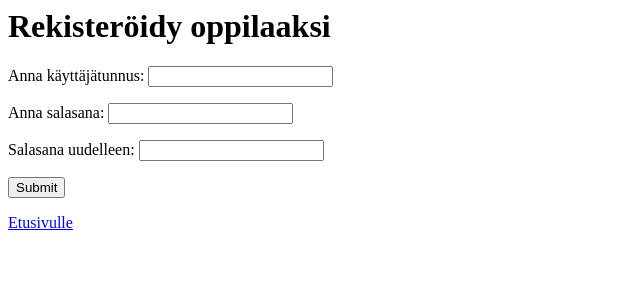
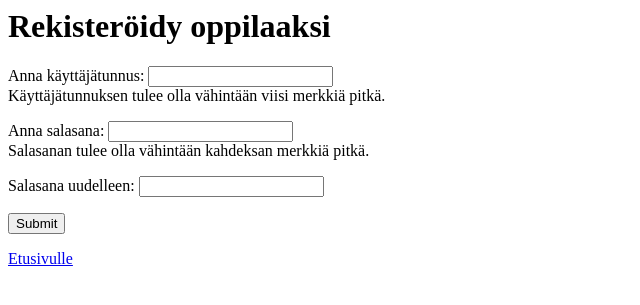
Before and after one commit to amalia53/tsoha-studytracker, a Flask app: page /stureg in a window 1280 px wide. Shown: the top 305 px of the page, without its empty margins (0-640 px from the left). Run offline with Flask 2, Linux system fonts and the light colour scheme.

Commit message:
rekisteröinnissä syötteiden pituuden tarkistus

```diff
--- a/routes.py
+++ b/routes.py
@@ -55,10 +55,14 @@ def welcome_stu():
 	registeration = users.student_reg(username, request.form["password"], request.form["verification"])
 	if  registeration == "ok":
 		return render_template("welcome.html", username=username)
+	elif registeration == "username_too_short":
+		return render_template("reg_failed.html", error="käyttäjätunnus oli alle viisi merkkiä pitkä")
+	elif registeration == "pw_too_short":
+		return render_template("reg_failed.html", error="salaasana oli alle kahdeksan merkkiä pitkä")
 	elif registeration == "no_match":
-		return render_template("reg_failed.html", error="salasanat eivät täsmänneet", role="student")
+		return render_template("reg_failed.html", error="salasanat eivät täsmänneet")
 	else:
-		return render_template("reg_failed.html", error="käyttäjänimi on jo käytössä",  role="student")
+		return render_template("reg_failed.html", error="käyttäjänimi on jo käytössä")
 
 @app.route("/welcometeacher", methods=["POST"])
 def welcome_teacher():
@@ -66,6 +70,10 @@ def welcome_teacher():
 	registeration = users.teacher_reg(username, request.form["name"], request.form["password"], request.form["verification"], request.form["code"])
 	if  registeration == "ok":
 		return render_template("welcome.html", username = username)
+	elif registeration == "username_too_short":
+		return render_template("reg_failed.html", error="käyttäjätunnus oli alle viisi merkkiä pitkä")
+	elif registeration == "pw_too_short":
+		return render_template("reg_failed.html", error="salaasana oli alle kahdeksan merkkiä pitkä")
 	elif registeration == "no_match":
 		return render_template("reg_failed.html", error="salasanat eivät täsmänneet",  role="teacher")
 	elif registeration == "not_authenticated":
--- a/templates/student_reg.html
+++ b/templates/student_reg.html
@@ -2,13 +2,30 @@
 <title>Student Registration</title>
 <h1> Rekisteröidy oppilaaksi</h1>
 <p>
-Anna käyttäjätunnus: <input type="text" name="username" required>
+Anna käyttäjätunnus: <input type="text" name="username" required> <br>
+Käyttäjätunnuksen tulee olla vähintään viisi merkkiä pitkä.
 <p>
-Anna salasana: <input type="password" name="password" required>
+Anna salasana: <input type="password" name="password" required> <br>
+Salasanan tulee olla vähintään kahdeksan merkkiä pitkä.
 <p>
 Salasana uudelleen: <input type="password" name="verification" required>
 <p>
 <input type="submit" name="Rekisteröidy">
+</form>
+
+<script>
+function check(form) {
+    if (form.username.value.length < 5) {
+        alert("Käyttäjätunnus on liian lyhyt");
+        return false;
+    }
+    if (form.password.value.length < 8) {
+        alert("Salasana on liian lyhyt");
+        return false;
+    }
+    return true;
+}
+</script>
+
 <p>
 <a href="/">Etusivulle</a>
-</form>
--- a/templates/teacher_reg.html
+++ b/templates/teacher_reg.html
@@ -3,9 +3,11 @@
 <h1>Opettajan kirjautuminen</h1>
 <p>
 <p>
-Anna käyttäjätunnus: <input type="text" name="username" required>
+Anna käyttäjätunnus: <input type="text" name="username" required> <br>
+Käyttäjätunnuksen tulee olla vähintään viisi merkkiä pitkä.
 <p>
-Anna nimesi: <input type="text" name="name" required>
+Anna nimesi: <input type="text" name="name" required> <br>
+Salasanan tulee olla vähintään kahdeksan merkkiä pitkä.
 <p>
 Anna salasana: <input type="password" name="password" required>
 <p>
```
Also changed, not shown: users.py (line endings or trailing spaces).
